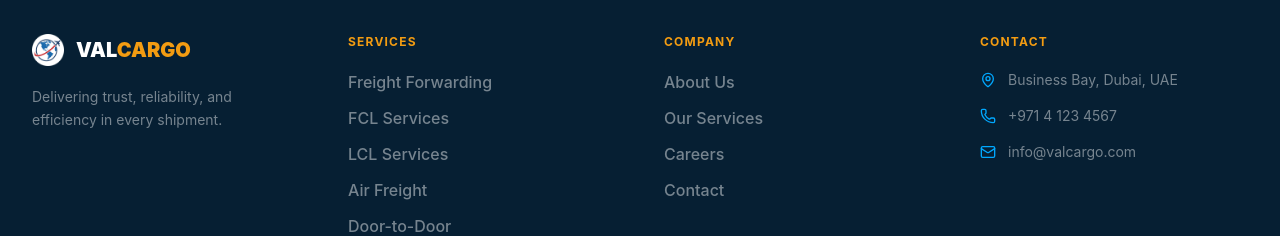
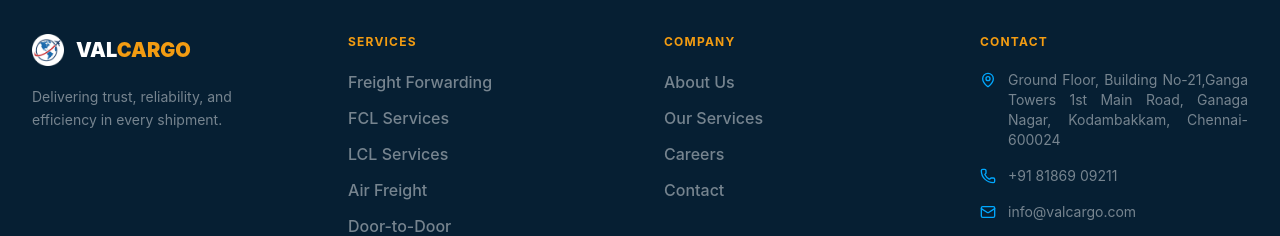
Before and after one commit to T-h-e-j-a/valcargo_website, a React (Vite) app: page / in a window 1280 px wide. Shown: the part 4403-4639 px from the top of the page. Built offline with nearby package versions, Linux system fonts and the light colour scheme; a web font is replaced by a local one.

Commit message:
modified logo commit

```diff
--- a/src/app/App.tsx
+++ b/src/app/App.tsx
@@ -2424,7 +2424,7 @@ function Navbar({
               className="flex items-center gap-3 group text-left focus:outline-none flex-shrink-0"
             >
               <img
-                src="/logo.png"
+                src="logo.png"
                 alt="Valcargo Logo"
                 className="h-12 w-auto object-contain transition-transform duration-300 group-hover:scale-105"
               />
@@ -3536,7 +3536,7 @@ function Footer({ setActivePage }: { setActivePage: (p: string) => void }) {
           <div>
             <div className="flex items-center gap-3 mb-5">
               <img
-                src="/logo.png"
+                src="logo.png"
                 alt="Valcargo Logo"
                 className="h-8 w-auto object-contain"
               />
@@ -3626,8 +3626,8 @@ function Footer({ setActivePage }: { setActivePage: (p: string) => void }) {
             </h4>
             <ul className="space-y-4 text-sm text-white/45">
               {[
-                { Icon: MapPin, v: "Business Bay, Dubai, UAE" },
-                { Icon: Phone, v: "+971 4 123 4567" },
+                { Icon: MapPin, v: "Ground Floor, Building No-21,Ganga Towers 1st Main Road, Ganaga Nagar, Kodambakkam, Chennai-600024" },
+                { Icon: Phone, v: "+91 81869 09211" },
                 { Icon: Mail, v: "info@valcargo.com" },
               ].map(({ Icon, v }) => (
                 <li key={v} className="flex items-start gap-3">
@@ -3635,7 +3635,14 @@ function Footer({ setActivePage }: { setActivePage: (p: string) => void }) {
                     className="w-4 h-4 flex-shrink-0 mt-0.5"
                     style={{ color: BLUE }}
                   />
-                  <span>{v}</span>
+                  <span
+                    style={{
+                      textAlign: "justify",
+                      display: "block",
+                    }}
+                  >
+                    {v}
+                  </span>
                 </li>
               ))}
             </ul>
```
Also changed, not shown: 1 other file (tests, documents, lock files or other folders).
